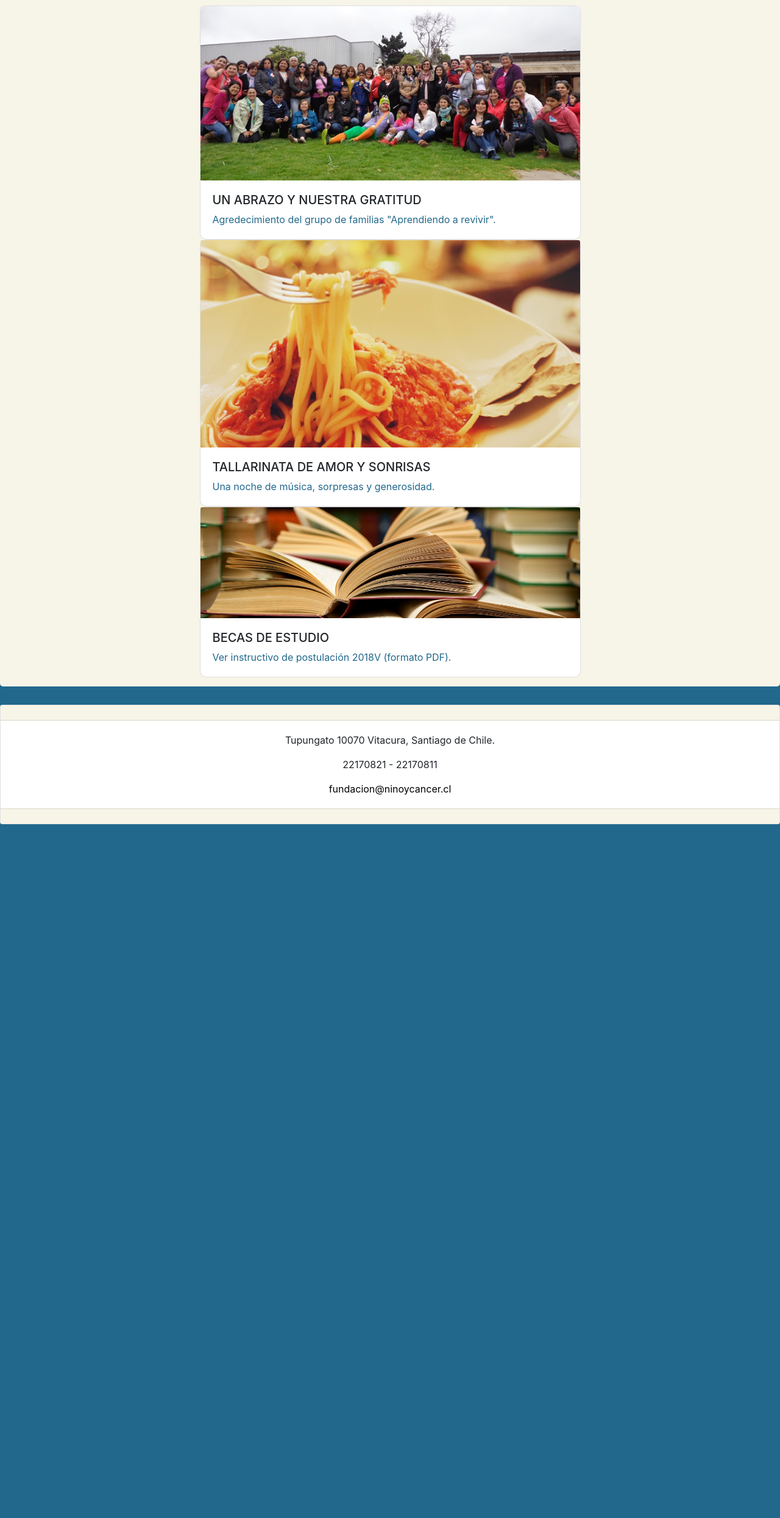
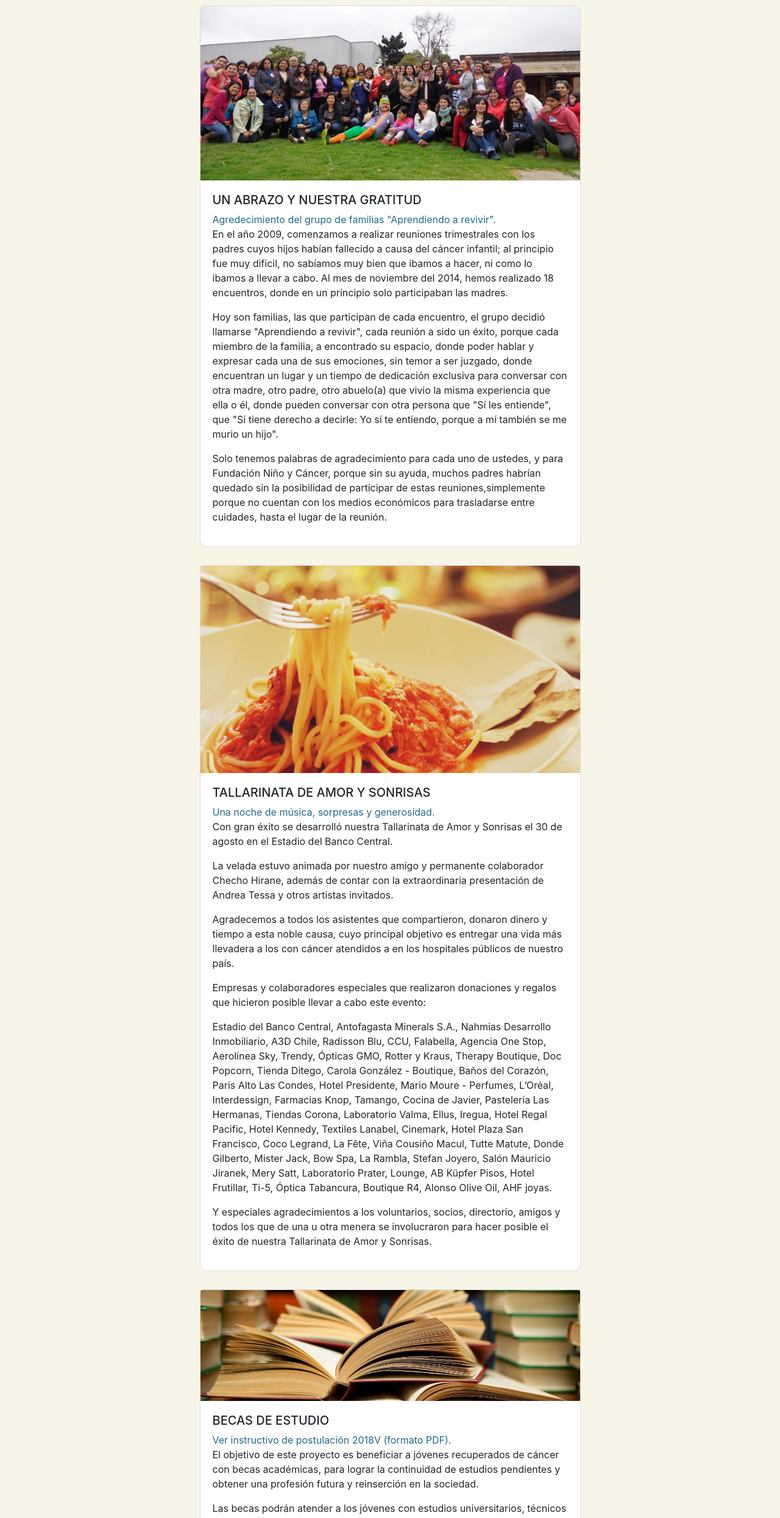
Before and after one commit to NinaGS/Prueba_HTML_CSS, a plain HTML site: page noticias.html in a window 1280 px wide. Shown: the part 310-2800 px from the top of the page at 61% size. Before the commit the page ends 1662 px from the top, so only its background shows below. Drawn offline with nearby package versions, Linux system fonts and the light colour scheme.

Commit message:
terceros cambios

```diff
--- a/css/style.css
+++ b/css/style.css
@@ -140,5 +140,7 @@ body{
 	width: 50%;
 	margin-left: 25%;
 	border-radius: 10px;
+	margin-bottom: 30px;
+
 
 }
--- a/noticias.html
+++ b/noticias.html
@@ -57,7 +57,13 @@
     <img class="card-img-top" src="images/revivir.jpg" alt="Card image cap">
     <div class="card-body">
       <h5 class="">UN ABRAZO Y NUESTRA GRATITUD</h5>
+
       <a class="boton_link" href="#">Agredecimiento del grupo de familias "Aprendiendo a revivir".</a>
+      <p>En el año 2009, comenzamos a realizar reuniones trimestrales con los padres cuyos hijos habían fallecido a causa del cáncer infantil; al principio fue muy dificil, no sabíamos muy bien que ibamos a hacer, ni como lo ibamos a llevar a cabo. Al mes de noviembre del 2014, hemos realizado 18 encuentros, donde en un principio solo participaban las madres.</p>
+
+      <p>Hoy son familias, las que participan de cada encuentro, el grupo decidió llamarse "Aprendiendo a revivir", cada reunión a sido un éxito,  porque cada miembro de la familia, a encontrado su espacio, donde poder hablar y expresar cada una de sus emociones,  sin temor a ser juzgado, donde encuentran  un lugar y un tiempo de dedicación exclusiva para conversar con otra madre, otro padre, otro abuelo(a) que vivio la misma experiencia que ella o él, donde pueden conversar con otra persona que "Sí les entiende", que "Sí tiene derecho a decirle: Yo sí te entiendo, porque a mí también se me murio un hijo".</p>
+
+      <p>Solo tenemos palabras de agradecimiento para cada uno de ustedes, y para Fundación Niño y Cáncer, porque sin su ayuda, muchos padres habrían quedado sin la posibilidad de participar de estas reuniones,simplemente porque no cuentan con los medios económicos para trasladarse entre cuidades, hasta el lugar de la reunión.</p>
     </div>
   </div>
 
@@ -65,8 +71,21 @@
     <img class="card-img-top" src="images/tallarinata.jpg" alt="Card image cap">
     <div class="card-body">
       <h5 class="">TALLARINATA DE AMOR Y SONRISAS</h5>
-      <a class="boton_link" href="#">Una noche de música, sorpresas y generosidad.
-</a>
+      <a class="boton_link" href="#">Una noche de música, sorpresas y generosidad.</a>
+
+        <p>Con gran éxito se desarrolló nuestra Tallarinata de Amor y Sonrisas el 30 de agosto en el Estadio del Banco Central.</p>
+
+        <p>La velada estuvo animada por nuestro amigo y permanente colaborador Checho Hirane, además de contar con la extraordinaria presentación de Andrea Tessa y otros artistas invitados.</p>
+
+        <p>Agradecemos a todos los asistentes que compartieron, donaron dinero y tiempo a esta noble causa, cuyo principal objetivo es entregar una vida más llevadera a los con cáncer atendidos a en los hospitales públicos de nuestro país.</p>
+
+        <p>Empresas y colaboradores especiales que realizaron donaciones y regalos que hicieron posible llevar a cabo este evento:</p>
+
+        <p>Estadio del Banco Central, Antofagasta Minerals S.A., Nahmias Desarrollo Inmobiliario, A3D Chile, Radisson Blu, CCU, Falabella, Agencia One Stop, Aerolínea Sky, Trendy, Ópticas GMO, Rotter y Kraus, Therapy Boutique, Doc Popcorn, Tienda Ditego, Carola González - Boutique, Baños del Corazón, Paris Alto Las Condes, Hotel Presidente, Mario Moure - Perfumes, L’Oréal, Interdessign, Farmacias Knop, Tamango, Cocina de Javier, Pastelería Las Hermanas, Tiendas Corona, Laboratorio Valma, Ellus, Iregua, Hotel Regal Pacific, Hotel Kennedy, Textiles Lanabel, Cinemark, Hotel Plaza San Francisco, Coco Legrand, La Fête, Viña Cousiño Macul, Tutte Matute, Donde Gilberto, Mister Jack, Bow Spa, La Rambla, Stefan Joyero, Salón Mauricio Jiranek, Mery Satt, Laboratorio Prater, Lounge, AB Küpfer Pisos, Hotel Frutillar, Ti-5, Óptica Tabancura, Boutique R4, Alonso Olive Oil, AHF joyas.</p>
+
+        <p>Y especiales agradecimientos a los voluntarios, socios, directorio, amigos y todos los que de una u otra menera se involucraron para hacer posible el éxito de nuestra Tallarinata de Amor y Sonrisas.</p>
+
+
     </div>
   </div>
 
@@ -75,6 +94,15 @@
     <div class="card-body">
       <h5 class="">BECAS DE ESTUDIO</h5>
       <a class="boton_link" href="#">Ver instructivo de postulación 2018V (formato PDF).</a>
+
+      <p>El objetivo de este proyecto es beneficiar a jóvenes recuperados de cáncer con becas académicas, para lograr la continuidad de estudios pendientes y obtener una profesión futura y reinserción en la sociedad.</p>
+
+      <p>Las becas podrán atender a los jóvenes con estudios universitarios, técnicos profesionales o de centros de formación técnica. Así también podrán tener alcances  parciales y en ocasiones especiales, totales.</p>
+
+      <p>El año 2018 se otorgaron un total de 28 becas de las cuales 15 corresponden alumnos antiguos y 13 son para alumnos que inician sus estudios superiores  este año 2018.</p>
+
+      <p>Para que estas becas sean bien utilizadas, sean objetivas y sean supervisadas, elaboramos requisitos básicos y similares a los utilizados en el resto de las instituciones que entregan estos beneficios.</p>
+
     </div>
   </div>
 
```
Also changed, not shown: index.html (+4 -3 lines), 2 other files.
